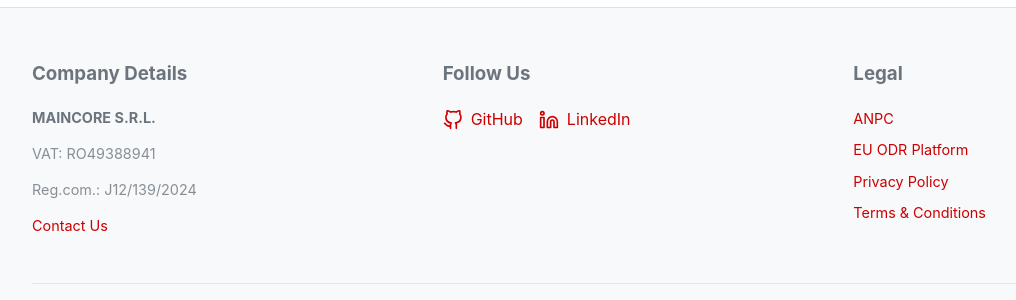
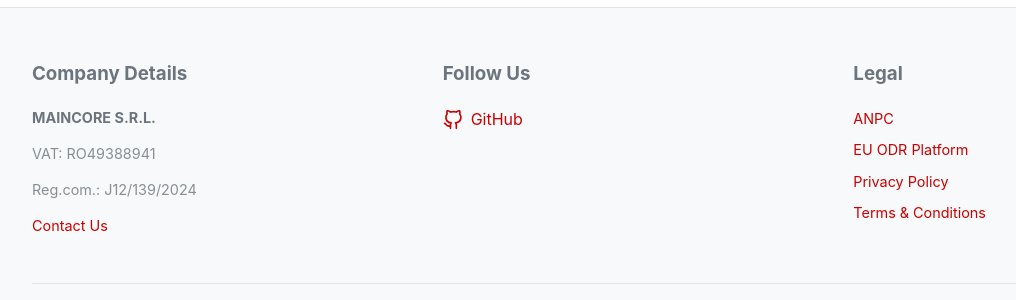
Before and after one commit to maincorelabs/website, a Jekyll site: the page built from index.html, in a window 1280 px wide and 900 px high, scrolled down 2957 px. Shown: the part 462-762 px from the top of the window, without its empty margins (8-1024 px from the left). Built offline with Jekyll 4.4.1, drawn with Linux system fonts in a browser that asks for light colours.

Commit message:
Update footer.html

```diff
--- a/_includes/footer.html
+++ b/_includes/footer.html
@@ -25,14 +25,6 @@
                         </svg>
                         GitHub
                     </a>
-                    <a href="https://www.linkedin.com/company/main-core" target="_blank" class="social-link">
-                        <svg class="social-icon linkedin" width="24" height="24" viewBox="0 0 24 24" fill="none" stroke="currentColor" stroke-width="2" stroke-linecap="round" stroke-linejoin="round">
-                            <path d="M16 8a6 6 0 0 1 6 6v7h-4v-7a2 2 0 0 0-2-2 2 2 0 0 0-2 2v7h-4v-7a6 6 0 0 1 6-6z"/>
-                            <rect x="2" y="9" width="4" height="12"/>
-                            <circle cx="4" cy="4" r="2"/>
-                        </svg>
-                        LinkedIn
-                    </a>
                 </div>
             </div>
             <div class="footer-section">
```
